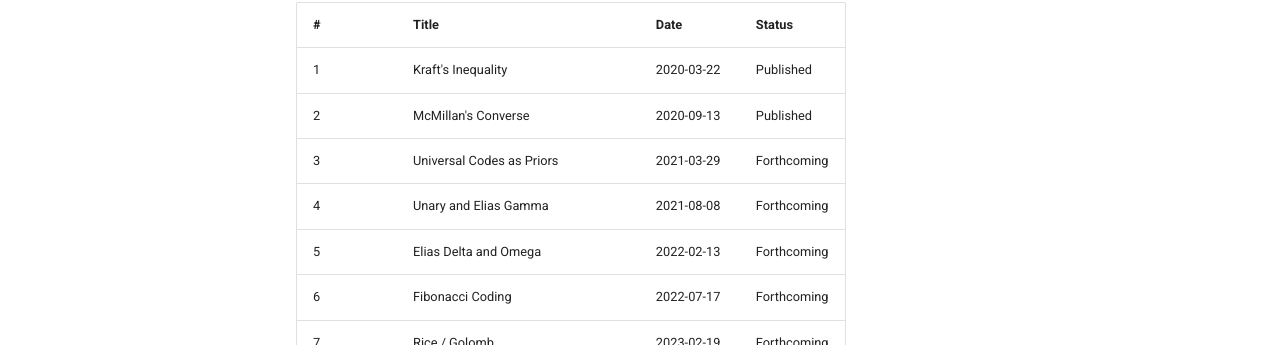
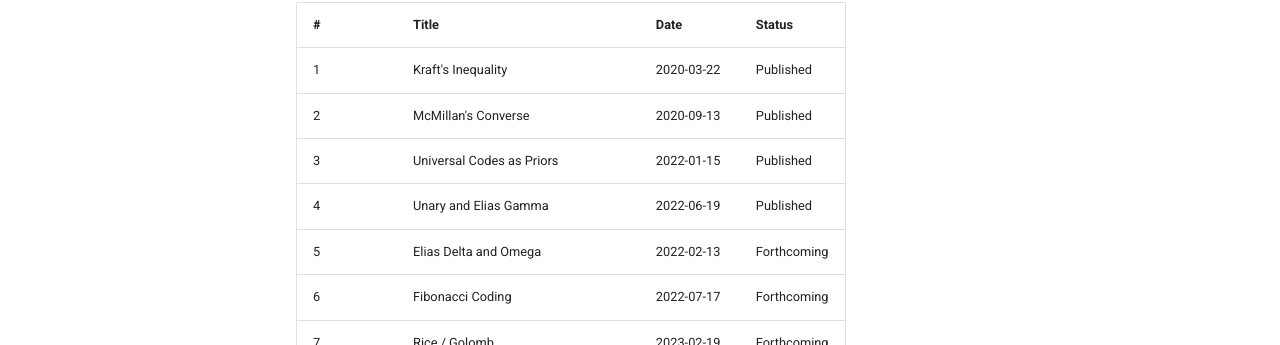
Before and after one commit to queelius/wire-formats, an MkDocs documentation site: the page built from docs/about.md, in a window 1280 px wide and 900 px high. Shown: the part 373-718 px from the top of the window. Built offline with MkDocs 1.6.1 and Material for MkDocs 9.7.7, drawn with Linux system fonts in a browser that asks for light colours.

Commit message:
docs(about): mark posts 3 and 4 as Published
Co-Authored-By: Claude Opus 4.7 (1M context) <noreply@anthropic.com>

```diff
--- a/docs/about.md
+++ b/docs/about.md
@@ -13,8 +13,8 @@ The series is planned for 13 posts spanning 2020 through 2026, roughly 2 posts p
 |---|-------|------|--------|
 | 1 | Kraft's Inequality | 2020-03-22 | Published |
 | 2 | McMillan's Converse | 2020-09-13 | Published |
-| 3 | Universal Codes as Priors | 2021-03-29 | Forthcoming |
-| 4 | Unary and Elias Gamma | 2021-08-08 | Forthcoming |
+| 3 | Universal Codes as Priors | 2022-01-15 | Published |
+| 4 | Unary and Elias Gamma | 2022-06-19 | Published |
 | 5 | Elias Delta and Omega | 2022-02-13 | Forthcoming |
 | 6 | Fibonacci Coding | 2022-07-17 | Forthcoming |
 | 7 | Rice / Golomb | 2023-02-19 | Forthcoming |
```
